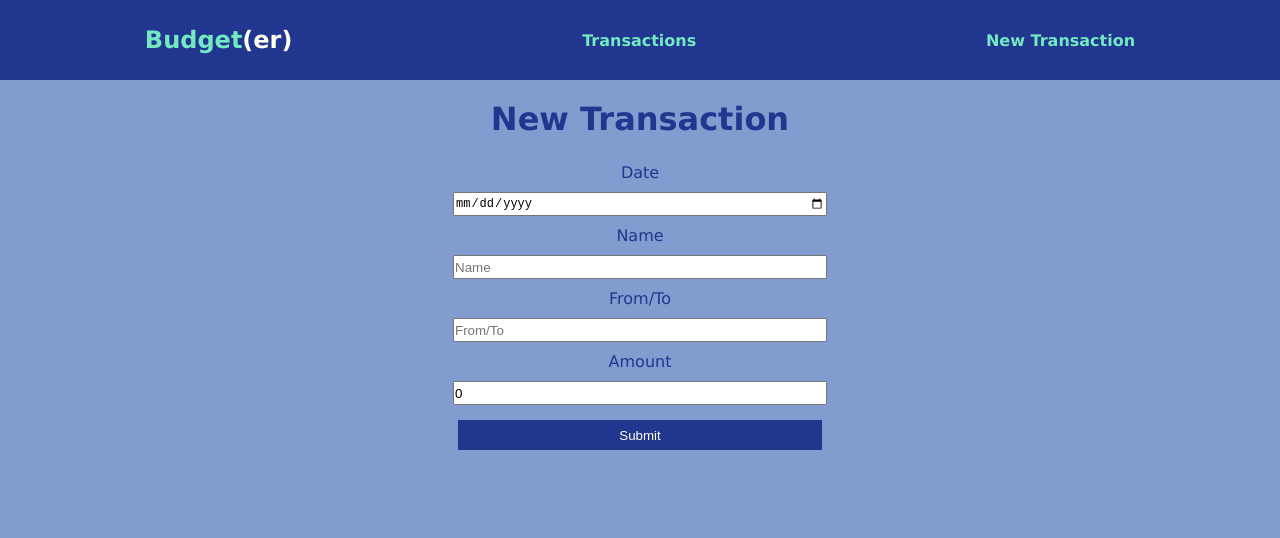
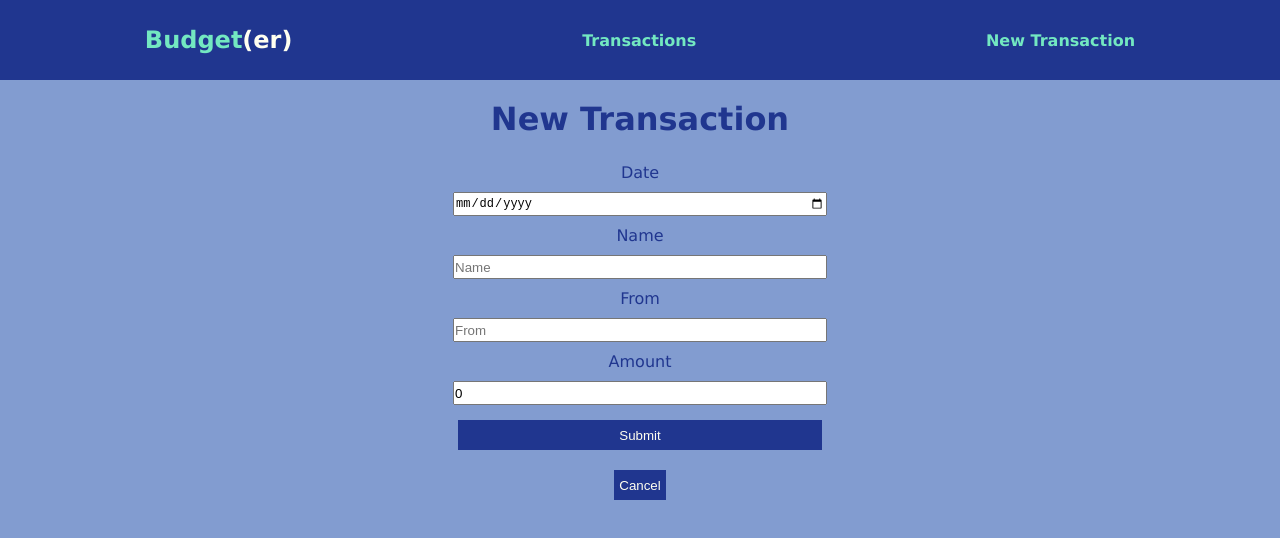
Before and after one commit to teyannaearle/budgeting-app, a React (Create React App) app: page /transactions/new in a window 1280 px wide. Shown: the top 538 px of the page. Built offline with nearby package versions, Linux system fonts and the light colour scheme; no server answers.

Commit message:
Id fixed

```diff
--- a/package.json
+++ b/package.json
@@ -11,7 +11,6 @@
     "react-dom": "^17.0.2",
     "react-router-dom": "^5.2.0",
     "react-scripts": "4.0.3",
-    "uuid": "^8.3.2",
     "web-vitals": "^1.1.2"
   },
   "scripts": {
--- a/src/App.css
+++ b/src/App.css
@@ -30,7 +30,8 @@ a{
 #nav{
   width: 100%;
   background-color: #20368f;
-  height: 10%;
+  /* height: 10%; */
+  height:80px;
   display: flex;
   align-items: center;
   justify-content: space-evenly;
@@ -73,12 +74,13 @@ ul{
 }
 
 #chart{
-  width: 60%;
+  width:max-content;
   display: grid;
   border: 2px solid #20368f;;
   /* color: ivory; */
   font-weight: 700;
   background-color: rgb(230, 230, 215);
+  /* overflow: hidden; */
 }
 
 .list-item{
--- a/src/components/Footer.js
+++ /dev/null
@@ -1,11 +0,0 @@
-import React from 'react'
-
-function Footer() {
-    return (
-        <div>
-            okok
-        </div>
-    )
-}
-
-export default Footer
--- a/src/components/NewTransactionForm.js
+++ b/src/components/NewTransactionForm.js
@@ -1,6 +1,9 @@
-import React, { useState } from 'react'
+import React, { useEffect, useState } from 'react'
 import { useHistory } from "react-router-dom";
-import { v4 as uuidv4 } from "uuid"
+import axios  from 'axios';
+import { apiURL } from '../util/apiURL';
+
+const API = apiURL()
 
 function NewTransactionForm({addTransaction}) {
     let history = useHistory();
@@ -9,8 +12,19 @@ function NewTransactionForm({addTransaction}) {
         name: "",
         from: "",
         amount: 0,
-        id: uuidv4()
     })
+
+    useEffect(()=>{
+        axios.get(`${API}/transactions`).then((response) => {
+         const { data } = response
+         if (data[0]){
+             let id = data[data.length -1].id + 1
+             setTransaction({id: id, ...transaction})
+         } else{
+            setTransaction({id: 0, ...transaction})
+         }
+        })
+    },[transaction])
 
     const handleInput = (e) => {
         setTransaction({...transaction, [e.target.id]: e.target.value})
@@ -23,22 +37,30 @@ function NewTransactionForm({addTransaction}) {
     const handleSubmit = (e) => {
         e.preventDefault()
         addTransaction(transaction)
-        history.push("/transactions")
+        history.push(`/transactions`)
 
     }
 
+
+    const handleCancel = () => {
+        history.push(`/`)
+    }
+
     return (
-      <form onSubmit={handleSubmit} className="form">
+        <>
+        <form onSubmit={handleSubmit} className="form">
           <label htmlFor="date">Date</label>
           <input type="date" id="date" value={transaction.date} onChange={handleInput} required/>
           <label htmlFor="name">Name</label>
           <input type="text" id="name" value={transaction.name} onChange={handleInput} placeholder="Name" required/>
-          <label htmlFor="from">From/To</label>
-          <input type="text" id="from" value={transaction.from} onChange={handleInput} placeholder="From/To" required/>
+          <label htmlFor="from">From</label>
+          <input type="text" id="from" value={transaction.from} onChange={handleInput} placeholder="From" required/>
           <label htmlFor="amount">Amount</label>
           <input type="number" id="amount" value={transaction.amount} onChange={handleNumInput} required/>
           <input type="submit" className="button submit"/>
-      </form>
+        </form>
+        <button className="button submit" onClick={handleCancel}>Cancel</button>
+    </>
     )
 }
 
--- a/src/components/TransactionDetails.js
+++ b/src/components/TransactionDetails.js
@@ -31,7 +31,7 @@ function TransactionDetails({deleteTransaction}) {
             <div id="transaction-card">
             <p>Transaction I.D: {transaction.id}</p>
             <h3>Date: {transaction.date}</h3>
-            <p>{transaction.name} from/to {transaction.from}</p>
+            <p>{transaction.name} from {transaction.from}</p>
             <p className={transaction.amount > 0 ? "positive" : "negative"} id="transaction-amount">${transaction.amount}</p>
             <Link to={`/transactions/${id}/update`}><button className="button">Update Transaction</button></Link>
             <button className="button" onClick={handleDelete}>Delete Transaction</button>
--- a/src/components/TransactionList.js
+++ b/src/components/TransactionList.js
@@ -1,4 +1,4 @@
-import React, { useState, useEffect } from 'react'
+import React from 'react'
 import Transaction from './Transaction'
 
 function TransactionList({transactions}) {
@@ -12,7 +12,7 @@ function TransactionList({transactions}) {
         <ul id="chart">
         <li className="list-item chart-title">
             <p>Date <br></br> <span id="date">YYYY-MM-DD</span> </p>
-            <p>Transaction</p>
+            <p>&nbsp; Transaction &nbsp;</p>
             <p>Amount</p>
         </li>
         {transactions.map(transaction =><li key={transaction.id}><Transaction transaction={transaction}/></li> )}
--- a/src/pages/Edit.js
+++ b/src/pages/Edit.js
@@ -2,7 +2,7 @@ import axios from 'axios';
 import React from 'react'
 import { apiURL } from '../util/apiURL';
 import { useState, useEffect } from 'react';
-import { useParams, Link, useHistory } from "react-router-dom";
+import { useParams, useHistory } from "react-router-dom";
 
 
 const API = apiURL();
@@ -35,7 +35,11 @@ function Edit({updateTransaction}) {
     const handleSubmit = (e) => {
         e.preventDefault()
         updateTransaction(transaction, id)
-        history.push(`/transactions/${id}`)
+        history.push(`/transactions`)
+    }
+
+    const handleCancel = () => {
+      history.push(`/transactions`)
     }
 
     return (
@@ -47,11 +51,12 @@ function Edit({updateTransaction}) {
           <label htmlFor="name">Name</label>
           <input type="text" id="name" value={transaction.name} onChange={handleInput} placeholder="Name" required/>
           <label htmlFor="from">From</label>
-          <input type="text" id="from" value={transaction.from} onChange={handleInput} placeholder="From/To" required/>
+          <input type="text" id="from" value={transaction.from} onChange={handleInput} placeholder="From" required/>
           <label htmlFor="amount">Amount</label>
           <input type="number" id="amount" value={transaction.amount} onChange={handleNumInput} required/>
           <input type="submit" className="button submit"/>
         </form>
+        <button className="button submit" onClick={handleCancel}>Cancel</button>
       </>
     )
 }
--- a/src/util/apiURL.js
+++ b/src/util/apiURL.js
@@ -1,5 +1,6 @@
 export const apiURL = () => {
-    return window.location.hostname === "localhost"
-    ? "http://localhost:3003"
-    : "https://teyannas-budget-api.herokuapp.com/";
+    // return window.location.hostname === "localhost"
+    // ? "http://localhost:3003"
+    // : "https://teyannas-budget-api.herokuapp.com";
+    return "https://teyannas-budget-api.herokuapp.com";
 }
```
Also changed, not shown: src/App.js (+11 -2 lines), 1 other file (tests, documents, lock files or other folders).
